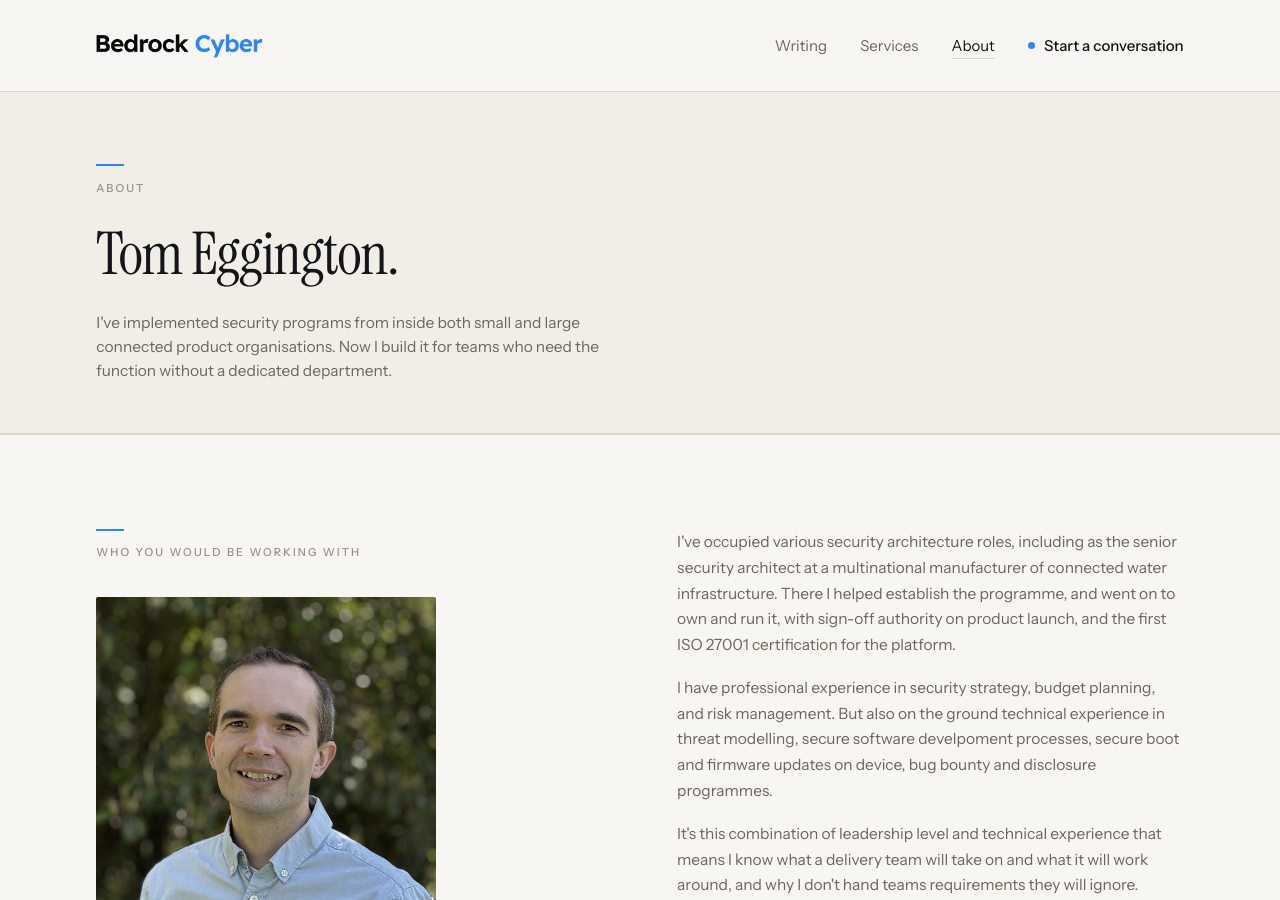
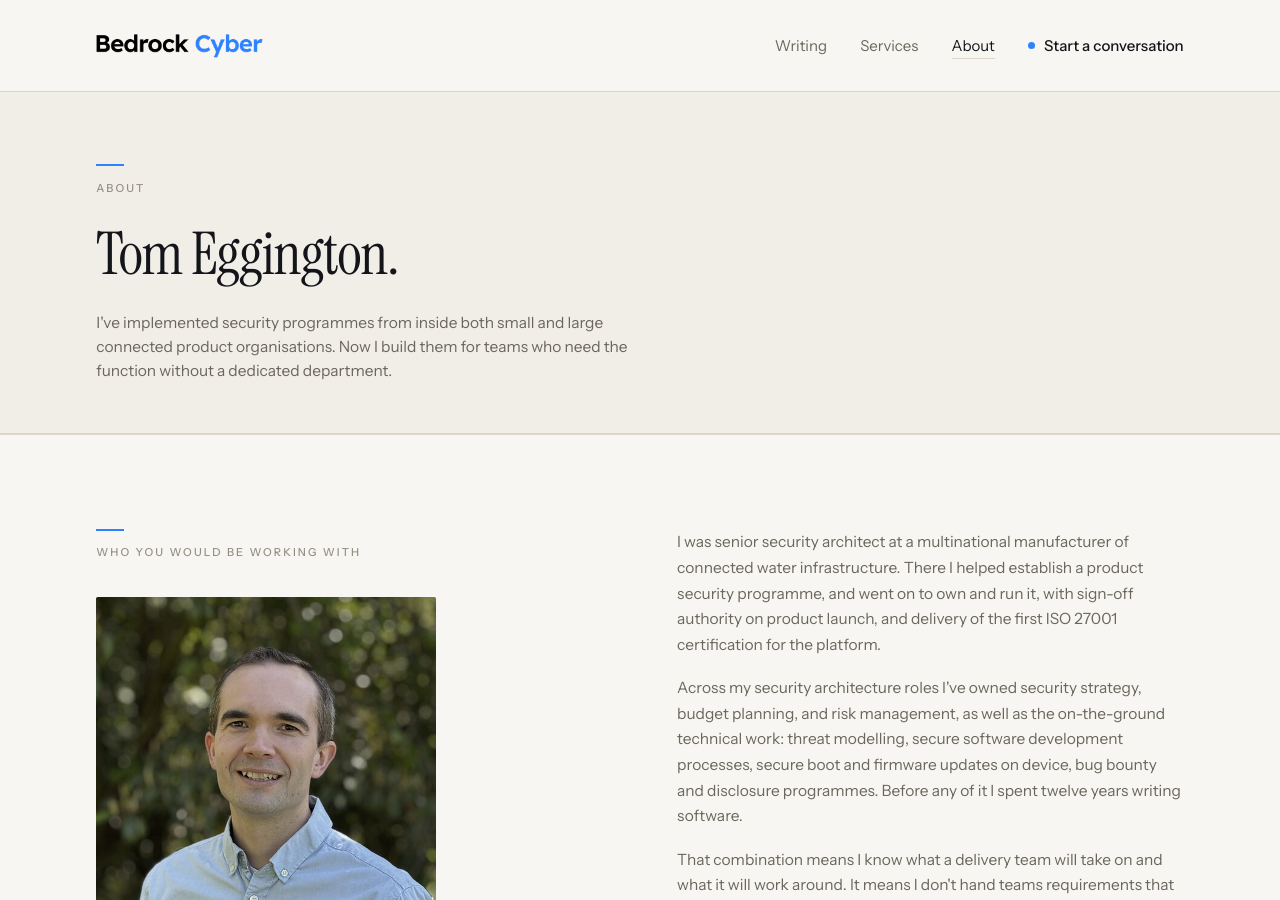
Before and after one commit to alibaabaa/alibaabaa.github.io, a Jekyll site: the page built from about.html, in a window 1280 px wide and 900 px high. Built offline with Jekyll 4.4.1, drawn with Linux system fonts in a browser that asks for light colours; some of the changed text lies outside the part shown.

Commit message:
Improve wording

```diff
--- a/about.html
+++ b/about.html
@@ -7,7 +7,7 @@ layout: page
 # immediately. The differentiation is carried by the standfirst below.
 title: Tom Eggington.
 eyebrow: About
-standfirst: "I've implemented security programs from inside both small and large connected product organisations. Now I build it for teams who need the function without a dedicated department."
+standfirst: "I've implemented security programmes from inside both small and large connected product organisations. Now I build them for teams who need the function without a dedicated department."
 # Overrides the default "<title> | Bedrock Cyber" so the one page on the site
 # that is about a person leads its title tag with that person's name.
 browser_title: "Tom Eggington — product security consultant | Bedrock Cyber"
@@ -58,24 +58,26 @@ permalink: /about/
 
     <div class="u-reveal" style="--i:1">
       {% comment %}
-        Two paragraphs is the whole page. Order is load-bearing: the mandate
-        first, because it is the only thing here that proves accountability
-        rather than opinion, and the software years second, as the reason the
-        calls were credible to the engineers. Reversed, the page reads as a CV.
+        Order is load-bearing. The named role first, because it is the only
+        thing here that proves accountability rather than opinion, and because
+        opening on "various roles" put a vague plural in the page's first
+        sentence. The breadth follows it, so the two lists describe different
+        things: paragraph one is that one job, paragraph two is the career.
+        Reversed, the lists overlap and the page reads as a CV.
 
-        The job title is deliberately mid-sentence rather than opening one.
-        Opening with it made the paragraph a CV entry.
+        The twelve years is the evidence behind the last paragraph. Without it
+        that paragraph is an assertion about oneself.
 
         What this page does not carry, and should not: scope, exclusions,
         method, price. That is the services page. Anything added here that
         answers "what do I get" rather than "who is this" is in the wrong place.
       {% endcomment %}
       <div class="prose">
-        <p>I've occupied various security architecture roles, including as the senior security architect at a multinational manufacturer of connected water infrastructure. There I helped establish the programme, and went on to own and run it, with sign-off authority on product launch, and the first ISO&nbsp;27001 certification for the platform.
-        </p>
-        <p>I have professional experience in security strategy, budget planning, and risk management. But also on the ground technical experience in threat modelling, secure software develpoment processes, secure boot and firmware updates on device, bug bounty and disclosure programmes.</p>
+        <p>I was senior security architect at a multinational manufacturer of connected water infrastructure. There I helped establish a product security programme, and went on to own and run it, with sign-off authority on product launch, and delivery of the first ISO&nbsp;27001 certification for the platform.</p>
 
-        <p>It's this combination of leadership level and technical experience that means I know what a delivery team will take on and what it will work around, and why I don't hand teams requirements they will ignore.</p>
+        <p>Across my security architecture roles I've owned security strategy, budget planning, and risk management, as well as the on-the-ground technical work: threat modelling, secure software development processes, secure boot and firmware updates on device, bug bounty and disclosure programmes. Before any of it I spent twelve years writing software.</p>
+
+        <p>That combination means I know what a delivery team will take on and what it will work around. It means I don't hand teams requirements that don't work for them.</p>
       </div>
 
       {% comment %}
```
